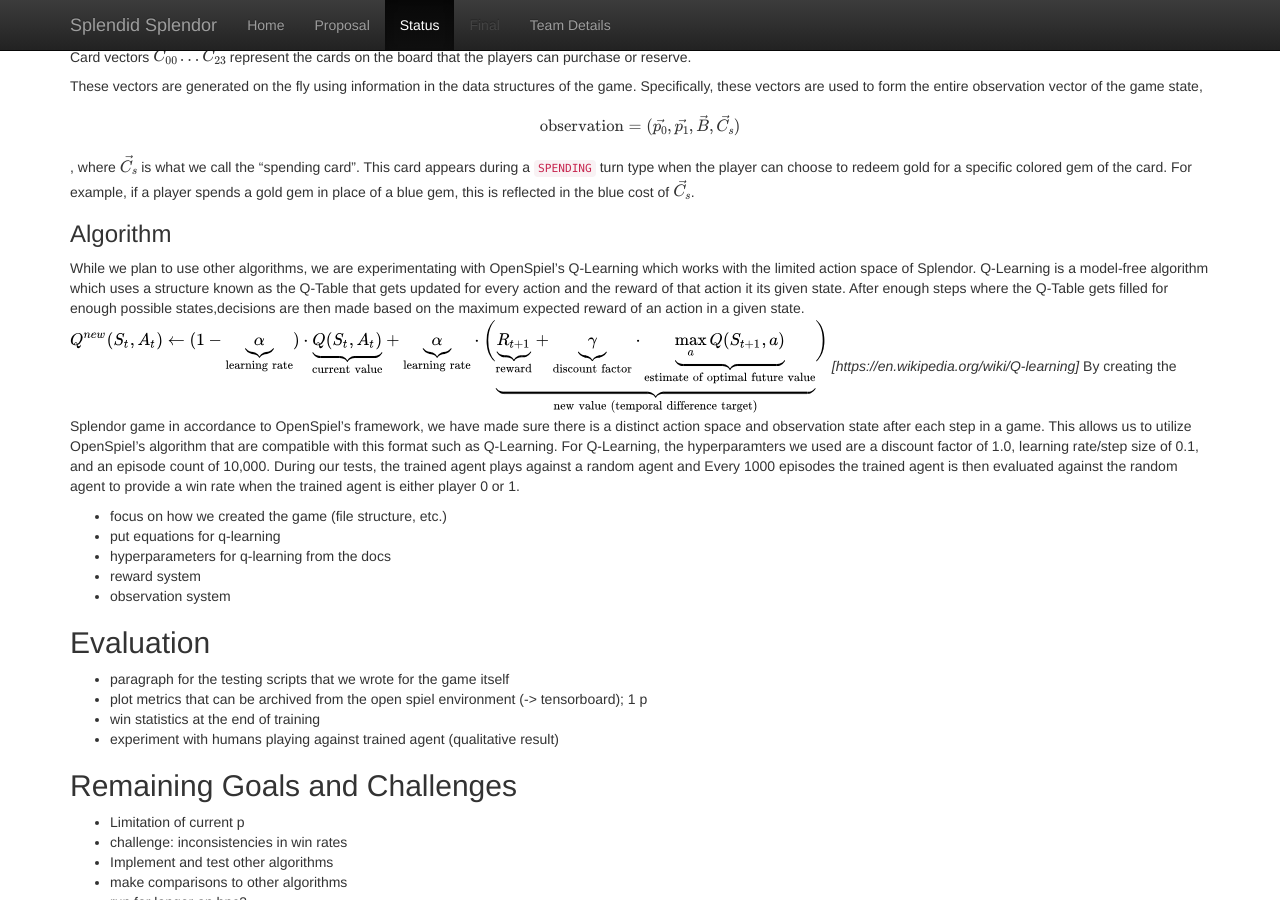
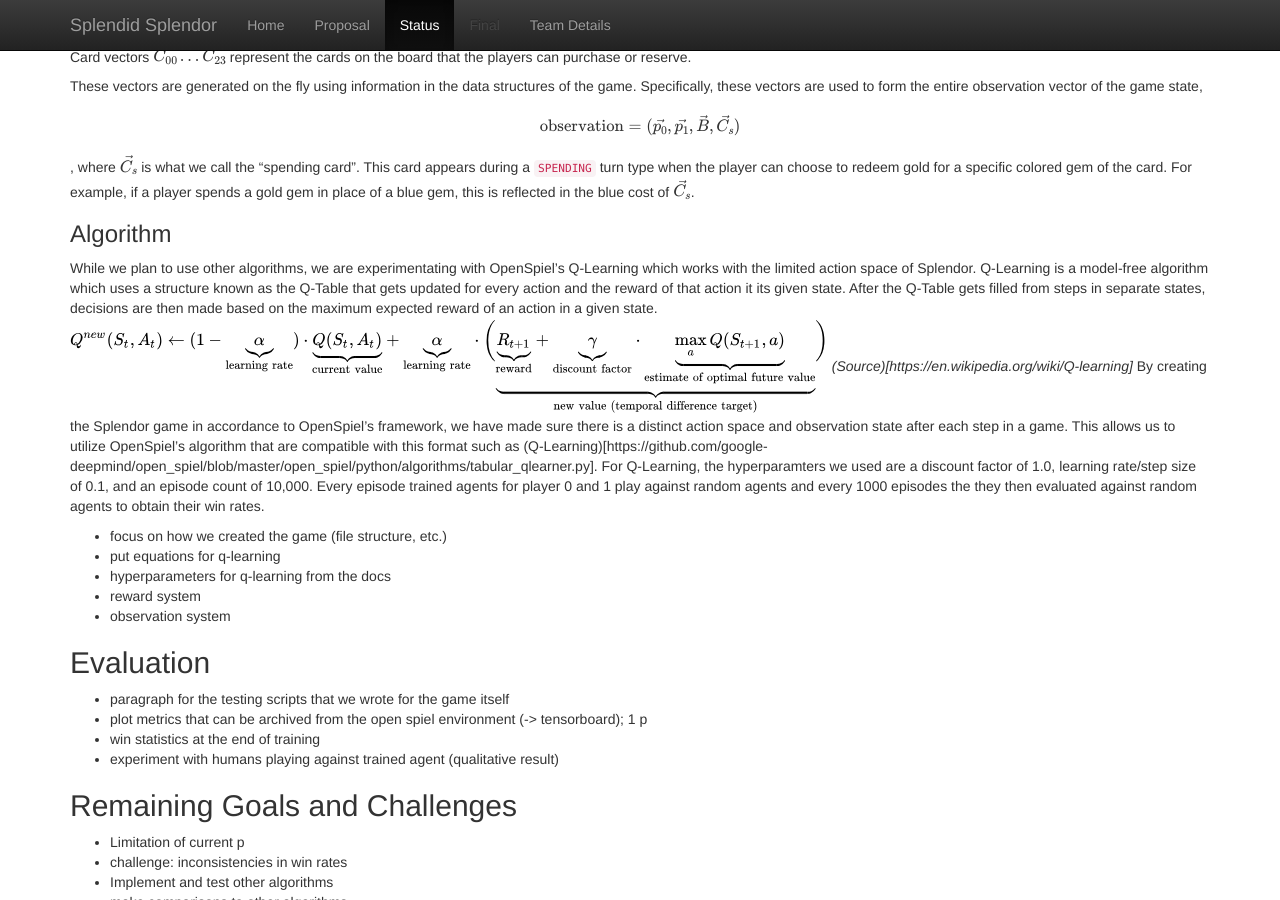
Before and after one commit to Blue0505/SplendidSplendor, a Jekyll site: the page built from docs/status.md, in a window 1280 px wide and 900 px high, scrolled down 615 px. Built offline with Jekyll 4.4.1, drawn with Linux system fonts in a browser that asks for light colours; formulas are drawn with MathJax 3.

Commit message:
Slight changes to algorithm section formatting

```diff
--- a/docs/status.md
+++ b/docs/status.md
@@ -35,10 +35,10 @@ player can choose to redeem gold for a specific colored gem of the card. For exa
 gold gem in place of a blue gem, this is reflected in the blue cost of $\vec{C_s}$.
 
 ### Algorithm
-While we plan to use other algorithms, we are experimentating with OpenSpiel's Q-Learning which works with the limited action space of Splendor. Q-Learning is a model-free algorithm which uses a structure known as the Q-Table that gets updated for every action and the reward of that action it its given state. After enough steps where the Q-Table gets filled for enough possible states,decisions are then made based on the maximum expected reward of an action in a given state.
+While we plan to use other algorithms, we are experimentating with OpenSpiel's Q-Learning which works with the limited action space of Splendor. Q-Learning is a model-free algorithm which uses a structure known as the Q-Table that gets updated for every action and the reward of that action it its given state. After the Q-Table gets filled from steps in separate states, decisions are then made based on the maximum expected reward of an action in a given state.
 ![Q-Learning Formula](q-learning.svg)
-*[https://en.wikipedia.org/wiki/Q-learning]*
-By creating the Splendor game in accordance to OpenSpiel's framework, we have made sure there is a distinct action space and observation state after each step in a game. This allows us to utilize OpenSpiel's algorithm that are compatible with this format such as Q-Learning. For Q-Learning, the hyperparamters we used are a discount factor of 1.0, learning rate/step size of 0.1, and an episode count of 10,000. During our tests, the trained agent plays against a random agent and Every 1000 episodes the trained agent is then evaluated against the random agent to provide a win rate when the trained agent is either player 0 or 1.
+*(Source)[https://en.wikipedia.org/wiki/Q-learning]*
+By creating the Splendor game in accordance to OpenSpiel's framework, we have made sure there is a distinct action space and observation state after each step in a game. This allows us to utilize OpenSpiel's algorithm that are compatible with this format such as (Q-Learning)[https://github.com/google-deepmind/open_spiel/blob/master/open_spiel/python/algorithms/tabular_qlearner.py]. For Q-Learning, the hyperparamters we used are a discount factor of 1.0, learning rate/step size of 0.1, and an episode count of 10,000. Every episode trained agents for player 0 and 1 play against random agents and every 1000 episodes the they then evaluated against random agents to obtain their win rates.
 
 
 * focus on how we created the game (file structure, etc.)
```
